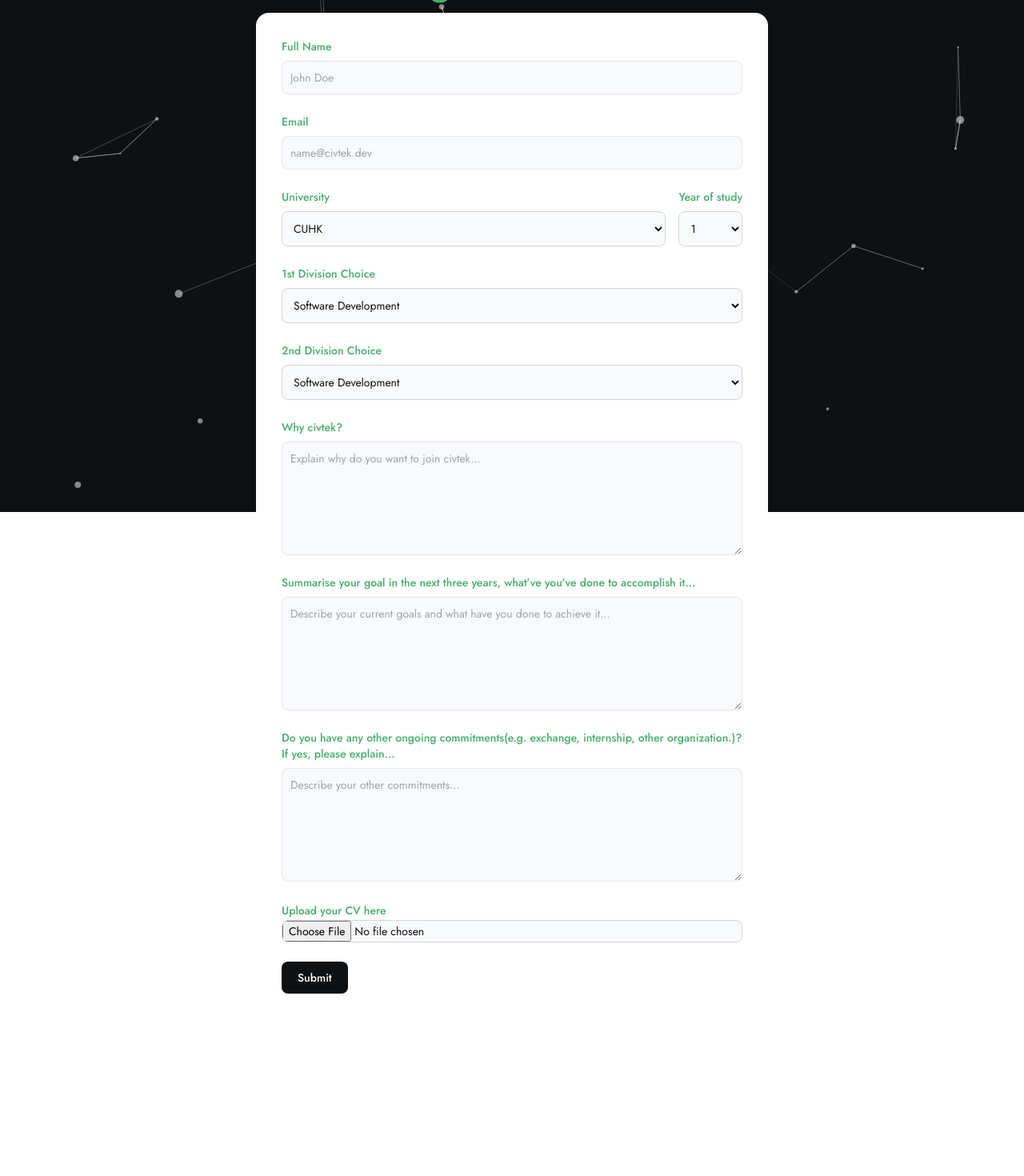
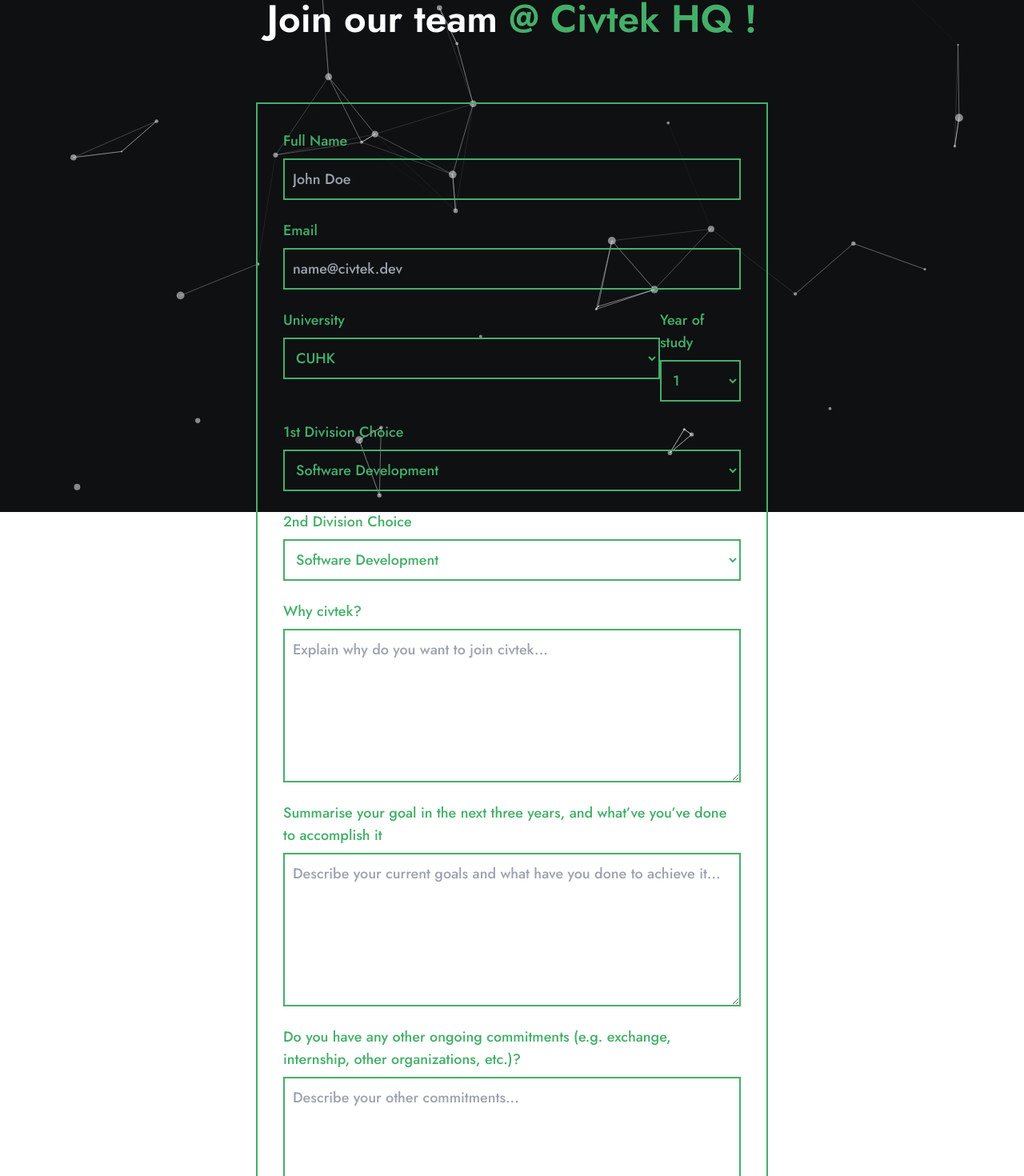
Before and after one commit to civtek/profile, a Next.js app: page /join in a window 1280 px wide. Shown: the part 160-1630 px from the top of the page at 80% size. Before the commit the page ends 1466 px from the top, so only its background shows below. Built offline with nearby package versions, Linux system fonts and the light colour scheme.

Commit message:
finished form format

```diff
--- a/src/pages/join/index.js
+++ b/src/pages/join/index.js
@@ -102,24 +102,54 @@
             detectRetina: true,
           }}
         />
-        <div className="w-screen h-full z-50 flex flex-col items-center justify-center my-8">
-          <div className="text-primary text-5xl font-bold w-1/2 mb-4">
-            Civtek Registration
+        <div className="w-screen h-full z-50 flex flex-col items-center justify-center my-20">
+          <div className="text-primary text-5xl font-semibold w-1/2 mb-20 text-center">
+            <span className="text-white">Join our team</span> @ Civtek HQ !
           </div>
-          <div className="w-1/2 h-full bg-white rounded-2xl p-8">
+          <div className="w-1/2 h-full border-2 border-primary p-8">
             <form>
               <div className="mb-6">
-                <label for="email" className="block mb-2 text-sm font-medium text-primary">Full Name</label>
-                <input type="email" id="email" className="bg-gray-50 border text-dark text-sm rounded-lg block w-full p-2.5" placeholder="John Doe" required />
+                <label
+                  htmlFor="email"
+                  className="block mb-2 text-lg font-medium text-primary"
+                >
+                  Full Name
+                </label>
+                <input
+                  type="text"
+                  id="email"
+                  className="bg-transparent focus:outline-none border-2 border-primary text-primary text-lg font-medium block w-full p-2.5"
+                  placeholder="John Doe"
+                  required
+                />
               </div>
               <div className="mb-6">
-                <label for="email" className="block mb-2 text-sm font-medium text-primary">Email</label>
-                <input type="email" id="email" className="bg-gray-50 border text-dark text-sm rounded-lg block w-full p-2.5" placeholder="name@civtek.dev" required />
+                <label
+                  htmlFor="email"
+                  className="block mb-2 text-lg font-medium text-primary"
+                >
+                  Email
+                </label>
+                <input
+                  type="text"
+                  id="email"
+                  className="bg-transparent focus:outline-none border-2 border-primary text-primary text-lg font-medium block w-full p-2.5"
+                  placeholder="name@civtek.dev"
+                  required
+                />
               </div>
               <div className="mb-6 flex flex-row justify-between w-full">
                 <div className="w-5/6">
-                  <label for="university" className="block mb-2 text-sm font-medium text-primary">University</label>
-                  <select id="university" className="bg-gray-50 border border-gray-300 text-dark text-sm rounded-lg block w-full p-2.5 ">
+                  <label
+                    htmlFor="university"
+                    className="block mb-2 text-lg font-medium text-primary"
+                  >
+                    University
+                  </label>
+                  <select
+                    id="university"
+                    className="bg-transparent focus:outline-none border-2 border-primary text-primary text-lg font-medium block w-full p-2.5 "
+                  >
                     <option>CUHK</option>
                     <option>HKUST</option>
                     <option>HKU</option>
@@ -129,8 +159,16 @@
                   </select>
                 </div>
                 <div>
-                  <label for="years" className="block mb-2 text-sm font-medium text-primary">Year of study</label>
-                  <select id="years" className="bg-gray-50 border border-gray-300 text-dark text-sm rounded-lg block w-full p-2.5 ">
+                  <label
+                    htmlFor="years"
+                    className="block mb-2 text-lg font-medium text-primary"
+                  >
+                    Year of study
+                  </label>
+                  <select
+                    id="years"
+                    className="bg-transparent focus:outline-none border-2 border-primary text-primary text-lg font-medium block w-full p-2.5"
+                  >
                     <option>1</option>
                     <option>2</option>
                     <option>3</option>
@@ -141,46 +179,109 @@
                 </div>
               </div>
               <div className="mb-6">
-                  <label for="firstchoice" className="block mb-2 text-sm font-medium text-primary">1st Division Choice</label>
-                  <select id="firstchoice" className="bg-gray-50 border border-gray-300 text-dark text-sm rounded-lg block w-full p-2.5 ">
+                <label
+                  htmlFor="firstchoice"
+                  className="block mb-2 text-lg font-medium text-primary"
+                >
+                  1st Division Choice
+                </label>
+                <select
+                  id="firstchoice"
+                  className="bg-transparent focus:outline-none border-2 border-primary text-primary text-lg font-medium block w-full p-2.5 "
+                >
                   <option>Software Development</option>
                   <option>Data Science</option>
                   <option>External Affairs</option>
-                    <option>Creative</option>
+                  <option>Content Creation</option>
                   <option>Event and Community</option>
                 </select>
               </div>
 
               <div className="mb-6">
-                  <label for="secondchoice" className="block mb-2 text-sm font-medium text-primary">2nd Division Choice</label>
-                  <select id="secondchoice" className="bg-gray-50 border border-gray-300 text-dark text-sm rounded-lg block w-full p-2.5 ">
+                <label
+                  htmlFor="secondchoice"
+                  className="block mb-2 text-lg font-medium text-primary"
+                >
+                  2nd Division Choice
+                </label>
+                <select
+                  id="secondchoice"
+                  className="bg-transparent focus:outline-none border-2 border-primary text-primary text-lg font-medium block w-full p-2.5 "
+                >
                   <option>Software Development</option>
                   <option>Data Science</option>
                   <option>External Affairs</option>
-                    <option>Creative</option>
+                  <option>Content Creation</option>
                   <option>Event and Community</option>
                 </select>
               </div>
               <div className="mb-6">
-                <label for="message" className="block mb-2 text-sm font-medium text-primary">Why civtek?</label>
-                <textarea id="message" rows="6" className="block p-2.5 w-full border text-sm text-dark bg-gray-50 rounded-lg" placeholder="Explain why do you want to join civtek..."></textarea>
+                <label
+                  htmlFor="message"
+                  className="block mb-2 text-lg font-medium text-primary"
+                >
+                  Why civtek?
+                </label>
+                <textarea
+                  id="message"
+                  rows="6"
+                  className="bg-transparent focus:outline-none border-2 border-primary text-primary text-lg font-medium block w-full p-2.5"
+                  placeholder="Explain why do you want to join civtek..."
+                ></textarea>
               </div>
 
               <div className="mb-6">
-                <label for="message" className="block mb-2 text-sm font-medium text-primary">Summarise your goal in the next three years, what’ve you’ve done to accomplish it...</label>
-                <textarea id="message" rows="6" className="block p-2.5 w-full border text-sm text-dark bg-gray-50 rounded-lg" placeholder="Describe your current goals and what have you done to achieve it..."></textarea>
+                <label
+                  htmlFor="message"
+                  className="block mb-2 text-lg font-medium text-primary"
+                >
+                  Summarise your goal in the next three years, and what’ve
+                  you’ve done to accomplish it
+                </label>
+                <textarea
+                  id="message"
+                  rows="6"
+                  className="bg-transparent focus:outline-none border-2 border-primary text-primary text-lg font-medium block w-full p-2.5"
+                  placeholder="Describe your current goals and what have you done to achieve it..."
+                ></textarea>
               </div>
 
               <div className="mb-6">
-                <label for="message" className="block mb-2 text-sm font-medium text-primary">Do you have any other ongoing commitments(e.g. exchange, internship, other organization.)? If yes, please explain...</label>
-                <textarea id="message" rows="6" className="block p-2.5 w-full border text-sm text-dark bg-gray-50 rounded-lg" placeholder="Describe your other commitments..."></textarea>
+                <label
+                  htmlFor="message"
+                  className="block mb-2 text-lg font-medium text-primary"
+                >
+                  Do you have any other ongoing commitments (e.g. exchange,
+                  internship, other organizations, etc.)?
+                </label>
+                <textarea
+                  id="message"
+                  rows="6"
+                  className="bg-transparent focus:outline-none border-2 border-primary text-primary text-lg font-medium block w-full p-2.5"
+                  placeholder="Describe your other commitments..."
+                ></textarea>
               </div>
 
               <div className="mb-6">
-                <label className="lock mb-2 text-sm font-medium text-primary rounded-lg" for="cv">Upload your CV here</label>
-                <input className="block w-full text-sm text-dark bg-gray-50 rounded-lg border border-gray-300 cursor-pointer " aria-describedby="cv" id="cv" type="file"/>
+                <label
+                  className="lock mb-2 text-lg font-medium text-primary"
+                  htmlFor="cv"
+                >
+                  Upload your CV here
+                </label>
+                <input
+                  className="bg-transparent focus:outline-none border-2 border-primary text-primary text-lg font-medium block w-full p-2.5"
+                  aria-describedby="cv"
+                  id="cv"
+                  type="file"
+                />
               </div>
-              <button type="submit" className="text-white bg-dark hover:bg-primary font-medium rounded-lg text-sm w-full sm:w-auto px-5 py-2.5 text-center ">Submit</button>
+              <button
+                type="submit"
+                className="text-white transition-all delay-100 ease-in-out duration-500 bg-dark hover:bg-primary hover:text-black border-2 border-primary font-medium text-lg w-full sm:w-auto px-5 py-2.5 text-center mt-10"
+              >
+                Submit
+              </button>
             </form>
           </div>
         </div>
```
Lines whose indentation alone changed are shown as unchanged.
